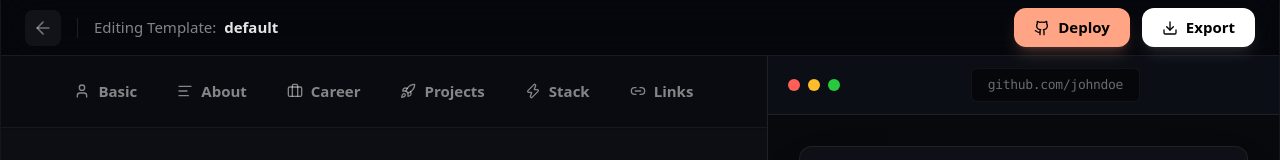
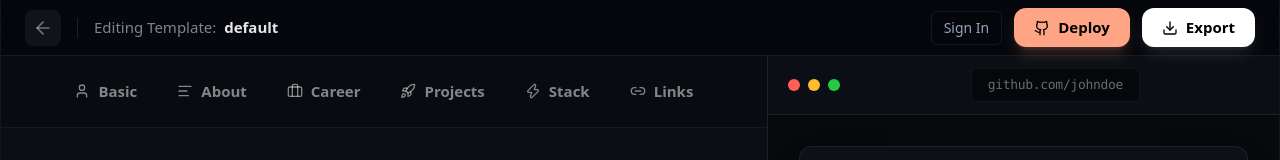
Before and after one commit to bipladipsaha/github-project, a Next.js app: page /customize/default in a window 1280 px wide. Shown: the top 160 px of the page. Built offline with nearby package versions, Linux system fonts and the light colour scheme; no server answers.

Commit message:
Add AuthButton component and integrate into pages for easy login/logout

```diff
--- /dev/null
+++ b/app/components/AuthButton.js
@@ -0,0 +1,27 @@
+"use client";
+
+import { useSession, signIn, signOut } from "next-auth/react";
+
+export default function AuthButton() {
+  const { data: session } = useSession();
+
+  if (session) {
+    return (
+      <button
+        onClick={() => signOut()}
+        className="text-sm font-medium text-muted-foreground hover:text-foreground transition-colors px-3 py-1.5 rounded-md border border-border/50 hover:bg-accent"
+      >
+        Sign Out ({session.user?.username || 'User'})
+      </button>
+    );
+  }
+
+  return (
+    <button
+      onClick={() => signIn("github")}
+      className="text-sm font-medium text-muted-foreground hover:text-foreground transition-colors px-3 py-1.5 rounded-md border border-border/50 hover:bg-accent"
+    >
+      Sign In
+    </button>
+  );
+}
--- a/app/customize/[id]/page.js
+++ b/app/customize/[id]/page.js
@@ -13,6 +13,7 @@ import {
 import { buildReplacements, getSVGFileList, trimProjectsSvg } from '../../../lib/svgGenerator';
 import DeploymentModal from '../../components/DeploymentModal';
 import StarRepoModal from '../../components/StarRepoModal';
+import AuthButton from '../../components/AuthButton';
 
 const GithubIcon = ({ className, size = 24 }) => (
   <svg
@@ -320,6 +321,9 @@ export default function LiveCustomizer() {
             <span className="font-medium text-[13px] lg:text-[15px] text-white/50 hidden sm:inline">Editing Template: <span className="text-white/90 font-bold ml-1">{id}</span></span>
           </div>
           <div className="flex items-center gap-2 lg:gap-3">
+            <div className="hidden sm:block">
+              <AuthButton />
+            </div>
             <button
               onClick={handlePrepareDeploy}
               disabled={isPreparingDeploy || isGenerating}
--- a/app/page.js
+++ b/app/page.js
@@ -3,6 +3,7 @@
 import { motion } from 'framer-motion';
 import Link from 'next/link';
 import { ArrowRight, LayoutTemplate, Layers, Sparkles, Zap, Download, Eye, ChevronRight } from 'lucide-react';
+import AuthButton from './components/AuthButton';
 
 const Github = ({ className }) => (
   <svg className={className} viewBox="0 0 24 24" fill="currentColor" stroke="none">
@@ -47,6 +48,7 @@ export default function LandingPage() {
             <Link href="https://github.com/bipladipsaha/github-project" target="_blank" className="text-muted-foreground hover:text-foreground">
               <Github className="h-5 w-5" />
             </Link>
+            <AuthButton />
           </div>
         </div>
       </nav>
```
